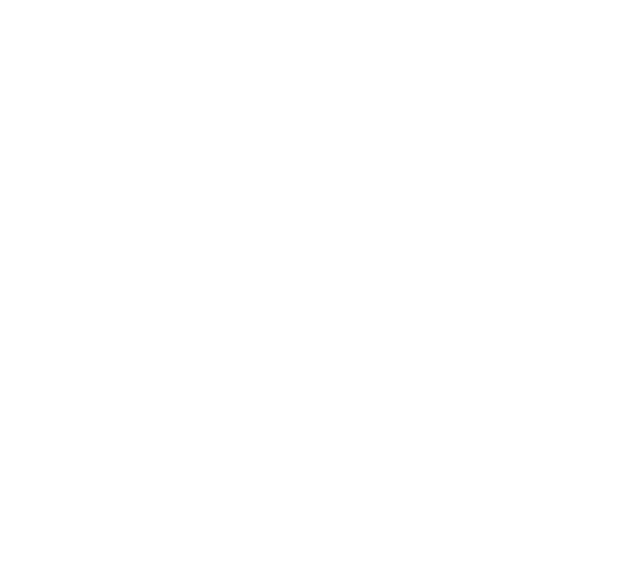
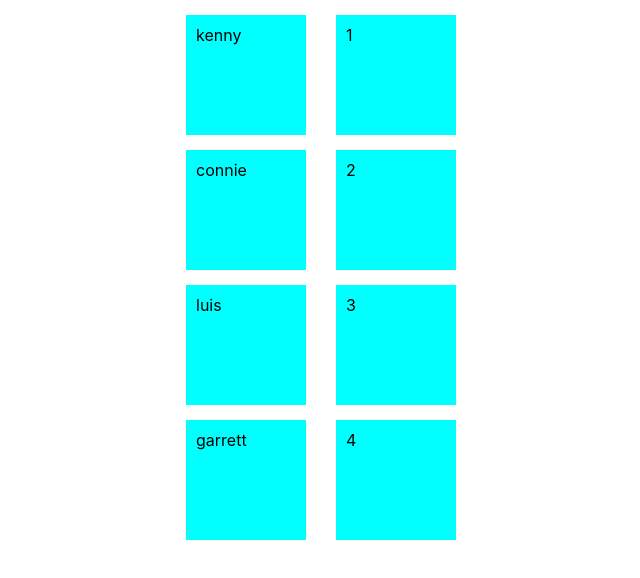
Before and after one commit to krferrell/framer-motion, a React (Create React App) app: page / in a window 1280 px wide. Shown: the top 578 px of the page, without its empty margins (319-959 px from the left). Built offline with nearby package versions, Linux system fonts and the light colour scheme.

Commit message:
animate a component two ways

```diff
--- a/src/App.css
+++ b/src/App.css
@@ -1,38 +1,14 @@
-.App {
-  text-align: center;
+.name-tag{
+  height: 100px;
+  width: 100px;
+  background-color: aqua;
+  padding: 10px;
+  margin: 15px;
 }
 
-.App-logo {
-  height: 40vmin;
-  pointer-events: none;
+.App{
+  display: flex;
+  flex-wrap: wrap;
+  justify-content: center;
+  align-items: center;
 }
-
-@media (prefers-reduced-motion: no-preference) {
-  .App-logo {
-    animation: App-logo-spin infinite 20s linear;
-  }
-}
-
-.App-header {
-  background-color: #282c34;
-  min-height: 100vh;
-  display: flex;
-  flex-direction: column;
-  align-items: center;
-  justify-content: center;
-  font-size: calc(10px + 2vmin);
-  color: white;
-}
-
-.App-link {
-  color: #61dafb;
-}
-
-@keyframes App-logo-spin {
-  from {
-    transform: rotate(0deg);
-  }
-  to {
-    transform: rotate(360deg);
-  }
-}
--- a/src/App.js
+++ b/src/App.js
@@ -1,10 +1,30 @@
-import logo from './logo.svg';
-import './App.css';
+import logo from "./logo.svg";
+import "./App.css";
+import { data } from "./utils/data";
+import NameTag from "./nameTag/NameTag";
+import { MotionComponent } from "./customComponent/CustomComp";
+import { variant } from "./nameTag/variantNT";
 
 function App() {
   return (
     <div className="App">
-
+      <div>
+        {data.map((name, index) => (
+          <NameTag index={index} key={name.name} name={name.name} />
+        ))}
+      </div>
+      <div>
+        {data.map((name, index) => (
+          <MotionComponent
+            custom={index}
+            index={index}
+            key={name.name}
+            variants={variant}
+            initial="hidden"
+            animate="visible"
+          />
+        ))}
+      </div>
     </div>
   );
 }
--- /dev/null
+++ b/src/customComponent/CustomComp.js
@@ -0,0 +1,10 @@
+import React, { forwardRef } from "react";
+import { motion } from "framer-motion";
+
+const Component = forwardRef((props, ref) => (
+  <div className="name-tag" ref={ref}>
+    {props.index+1}
+  </div>
+));
+
+export const MotionComponent = motion(Component);
--- /dev/null
+++ b/src/nameTag/NameTag.js
@@ -0,0 +1,19 @@
+import React from "react";
+import { motion } from "framer-motion";
+import { variant } from "./variantNT";
+
+const NameTag = ({ name, index }) => {
+  return (
+    <motion.div
+      custom={index}
+      variants={variant}
+      initial="hidden"
+      animate="visible"
+      className="name-tag"
+    >
+      {name}
+    </motion.div>
+  );
+};
+
+export default NameTag;
--- /dev/null
+++ b/src/nameTag/variantNT.js
@@ -0,0 +1,7 @@
+export const variant = {
+  hidden: { opacity: 0 },
+  visible: (custom) => ({
+    opacity: 1,
+    transition: { duration: 2, delay: 1 * custom },
+  }),
+};
--- /dev/null
+++ b/src/utils/data.js
@@ -0,0 +1,6 @@
+export const data = [
+    {name:"kenny"},
+    {name:"connie"},
+    {name:"luis"},
+    {name:"garrett"},
+]
```
